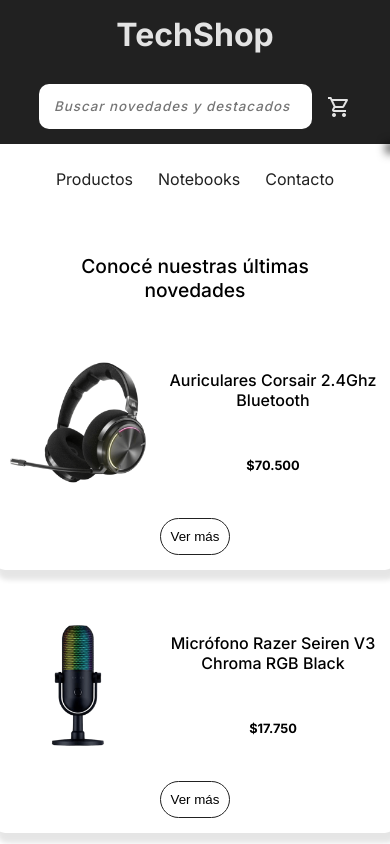
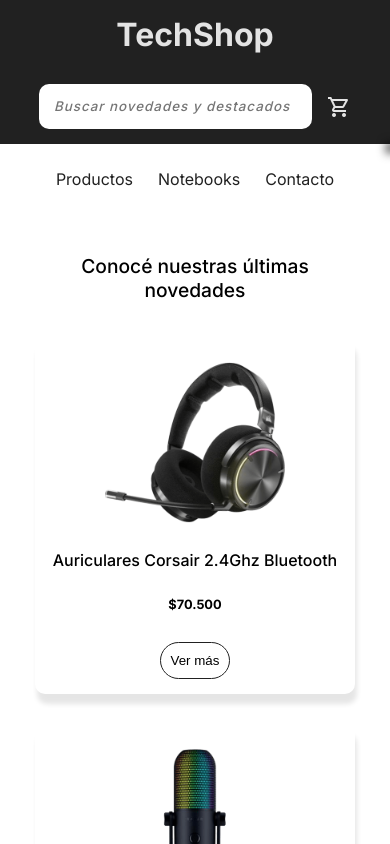
Before and after one commit to facudaddese/tech-shop, a React (Vite) app: page / in a window 390 px wide. Shown: the top 844 px of the page. Built offline with nearby package versions, Linux system fonts and the light colour scheme.

Commit message:
modificaciones en los estilos

```diff
--- a/src/components/cartWidget/CartWidget.jsx
+++ b/src/components/cartWidget/CartWidget.jsx
@@ -1,10 +1,14 @@
 import "./CartWidget.css"
 import { useContext } from "react"
 import { CartContext } from "../cartContext/CartContext"
+import { useToastify } from '../../hooks/useToastify'
 
 const CartWidget = ({ modalCart, handleModalCart, children }) => {
 
     const { carrito, handleDelete, handleSumarCart, handleRestarCart } = useContext(CartContext);
+
+    const { success } = useToastify();
+    const hadleBtnFinalizar = () => { success("Compra finalizada!") }
 
     return (
         <>
@@ -26,7 +30,7 @@
                                 <strong>${item.precio.toLocaleString("es-AR")}</strong>
                             </div>
                             <div className="contador-carrito">
-                                <button onClick={()=>handleRestarCart(item)}>-</button>
+                                <button onClick={() => handleRestarCart(item)}>-</button>
                                 <span>{item.cantidad}</span>
                                 <button onClick={() => handleSumarCart(item)}>+</button>
                             </div>
@@ -38,7 +42,7 @@
                 }
                 {
                     carrito.length > 0 &&
-                    <div className="btn-finalizar">
+                    <div className="btn-finalizar" onClick={hadleBtnFinalizar}>
                         <strong>Subtotal: ${carrito.reduce((acum, item) => acum + (item.precio * item.cantidad), 0).toLocaleString("es-AR")}</strong>
                         {children}
                     </div>
--- a/src/components/item/Item.jsx
+++ b/src/components/item/Item.jsx
@@ -9,7 +9,9 @@
     return (
         <div className='flex-container' style={{ opacity: item ? item.cantidad === item.stock && .65 : 1 }} >
             <div className='description-container'>
-                <img src={img} alt={alt} style={{ width: !producto ? '40%' : 'auto' }} />
+                <div className="img-container">
+                    <img src={img} alt={alt} className={!producto ? 'img-item-principal' : 'img-item-secundario' } />
+                </div>
                 <div className='flex-item'>
                     <h3 className='title-flex-item'>{title}</h3>
                     <strong>{precio}</strong>
--- a/src/components/main/MainLayout.css
+++ b/src/components/main/MainLayout.css
@@ -20,7 +20,6 @@
 }
 
 .flex-container {
-    width: 100%;
     display: flex;
     flex-flow: column wrap;
     padding: 5px;
@@ -38,9 +37,23 @@
     justify-content: space-around;
 }
 
-.description-container>img {
+.img-container {
+    display: flex;
+    align-items: center;
+    justify-content: center;
+}
+
+.img-container>img {
     padding: 10px;
     margin-top: 10px;
+}
+
+.img-item-principal {
+    width: 170px;
+}
+
+.img-item-secundario {
+    width: auto;
 }
 
 .flex-item {
@@ -86,6 +99,34 @@
 
 /* MEDIA QUERIES */
 
+@media(max-width: 1024px) {
+
+    .flex-container {
+        width: 30rem;
+    }
+}
+
+@media (max-width: 1000px) {
+
+    .description-container {
+        flex-direction: column;
+    }
+
+    .img-container>img {
+        margin: 0;
+        padding: 20px;
+        width: 350px;
+    }
+
+    .flex-item {
+        gap: 20px
+    }
+
+    .flex-container {
+        gap: 20px;
+    }
+}
+
 @media (max-width:768px) {
 
     .layout-title {
@@ -93,3 +134,21 @@
         padding: 0 0 25px 0;
     }
 }
+
+@media (max-width: 480px) {
+
+    .flex-container {
+        width: 20rem;
+    }
+
+    .img-container>img {
+        width: 220px;
+    }
+}
+
+@media (max-width: 320px) {
+
+    .flex-container {
+        width: 15rem;
+    }
+}
--- a/src/components/notebooks/Notebooks.jsx
+++ b/src/components/notebooks/Notebooks.jsx
@@ -25,7 +25,7 @@
                 notebookId.length > 0 ? <ItemList productos={notebookId} onClick={onClick} /> : <ItemList productos={notebooks} onClick={onClick} />
             }
             {
-                busqueda &&
+                busqueda && notebooks.length === 0 &&
                 <section className="not-found">
                     {
                         notebooks.length === 0 &&
--- a/src/components/productos/Productos.css
+++ b/src/components/productos/Productos.css
@@ -10,13 +10,15 @@
 }
 
 /* MEDIA QUERIES */
-@media (max-width:425px) {
+
+@media(max-width:1024px) {
 
     .productos-container {
-        grid-template-columns: repeat(auto-fit, minmax(270px, 1fr));
-
+        grid-template-columns: 1fr;
     }
 }
+
+@media (max-width: 500px) {}
 
 @media (max-width: 340px) {
 
--- a/src/components/productos/Productos.jsx
+++ b/src/components/productos/Productos.jsx
@@ -26,7 +26,7 @@
                 itemId.length > 0 ? <ItemList productos={itemId} onClick={onClick} /> : <ItemList productos={items} onClick={onClick} />
             }
             {
-                busqueda &&
+                busqueda && items === 0 &&
                 <section className="not-found">
                     {
                         items.length === 0 &&
```
Also changed, not shown: src/components/mainCategorias/MainCategorias.jsx (deleted, +0 -12 lines).
